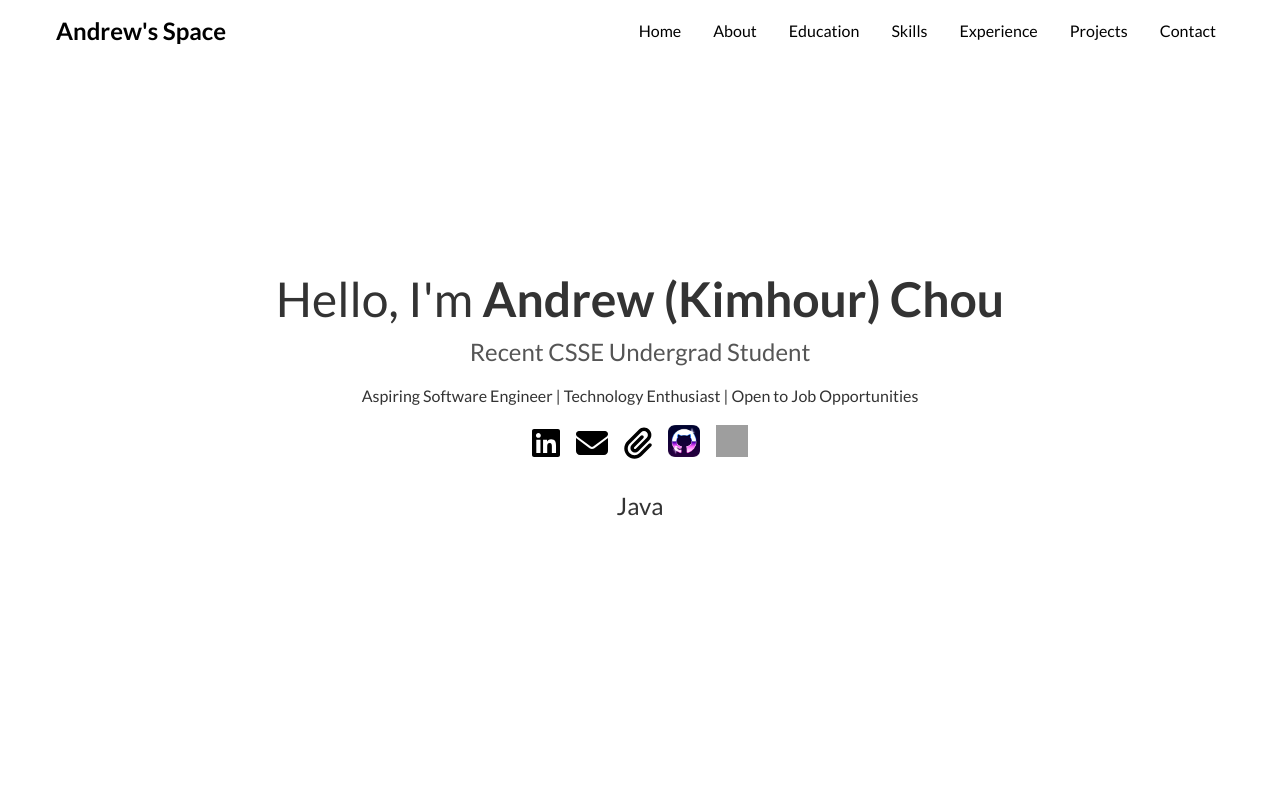
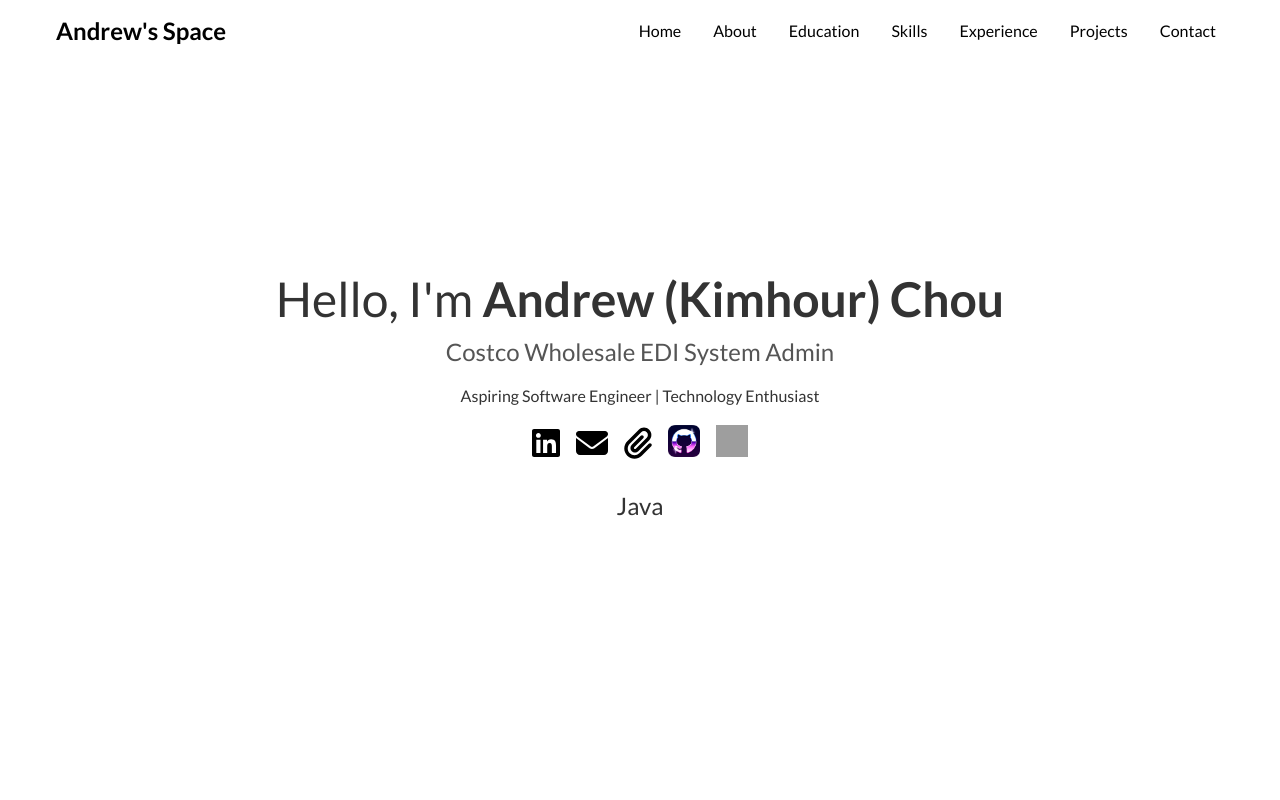
Before and after one commit to andrewchou949/andrewkhchou, a React (Create React App) app: page / in a window 1280 px wide. Shown: the top 800 px of the page. Built offline with nearby package versions, Linux system fonts and the light colour scheme; grey boxes are pictures that could not be loaded.

Commit message:
Update hero role and skill carousel

```diff
--- a/src/components/Home/Home.tsx
+++ b/src/components/Home/Home.tsx
@@ -4,7 +4,7 @@ import SocialIcons from '../SocialIcons/SocialIcons';
 
 const Home = () => {
   const [currentSkillIndex, setCurrentSkillIndex] = useState(0);
-  const skills = ["Python", "C++", "Java", "SQLite", "Dart", "React", "TypeScript",  "AWS Route 53", "Google Cloud CLI", "Google Firebase", "FlutterFlow", "Canva", "Technical Writing", " Lucid Chart", "Tailwind CSS", "Openai-Whisper", "ChatGPT3.5-Turbo", "Flask", "Linux", "Docker", "RESTful API"];
+  const skills = ["Python", "C++", "Java", "SQL", "SQL Server", "SQLite", "Dart", "React", "ASP.NET", "Blazor .NET", "TypeScript", "AWS Route 53", "Google Cloud CLI", "Google Firebase", "FlutterFlow", "Canva", "Technical Writing", "Lucid Chart", "Tailwind CSS", "Openai-Whisper", "ChatGPT3.5-Turbo", "Flask", "Linux", "Docker", "RESTful API"];
   const [showName, setShowName] = useState(false);
   const [showContent, setShowContent] = useState(false);
 
@@ -35,8 +35,8 @@ const Home = () => {
       <div className="content">
         <h1 className="title">Hello, I'm <span className="name" style={nameStyle}>Andrew (Kimhour) Chou</span></h1>
         <div style={contentStyle}>
-          <h2 className="subtitle">Recent CSSE Undergrad Student</h2>
-          <p className="description">Aspiring Software Engineer | Technology Enthusiast | Open to Job Opportunities</p>
+          <h2 className="subtitle">Costco Wholesale EDI System Admin</h2>
+          <p className="description">Aspiring Software Engineer | Technology Enthusiast</p>
           <SocialIcons/>
           <div className="skills-container">
             <div key={skills[currentSkillIndex]} className="skill">
```
